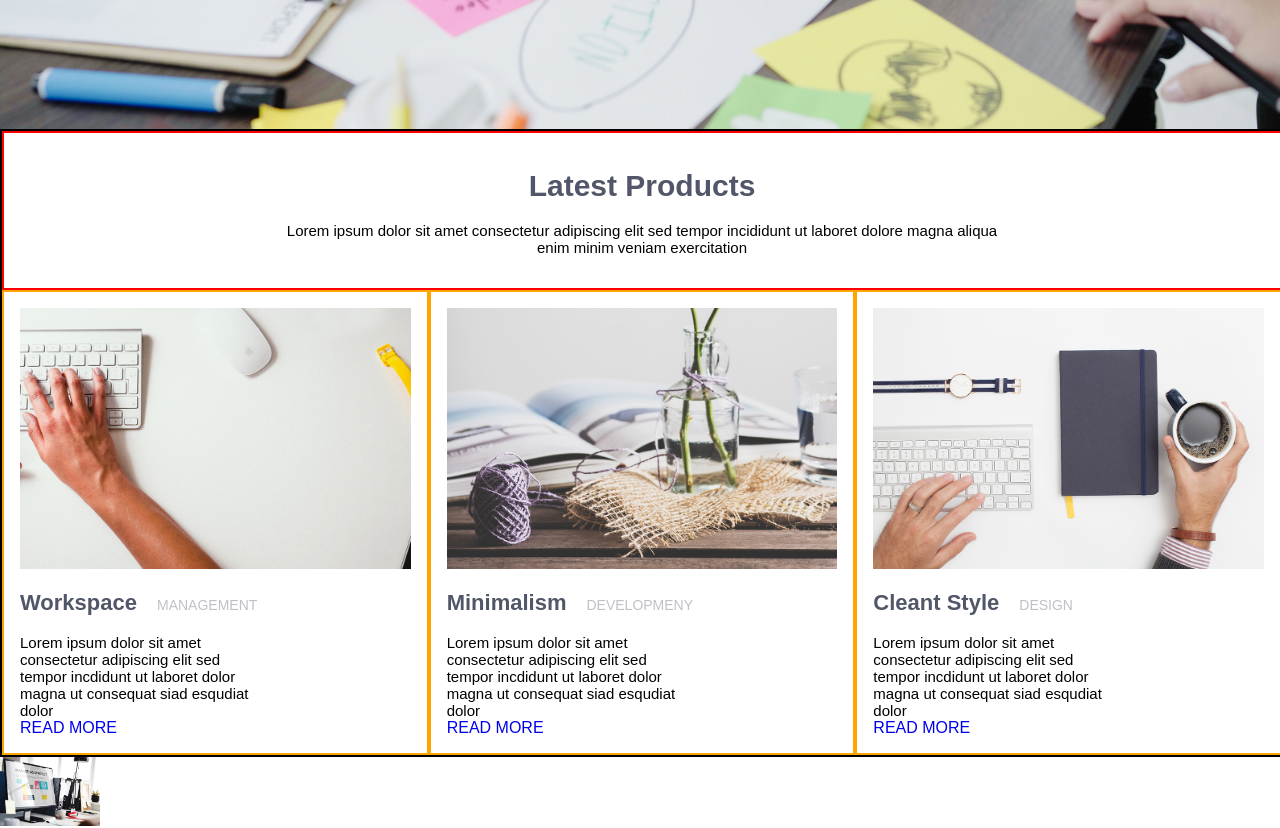
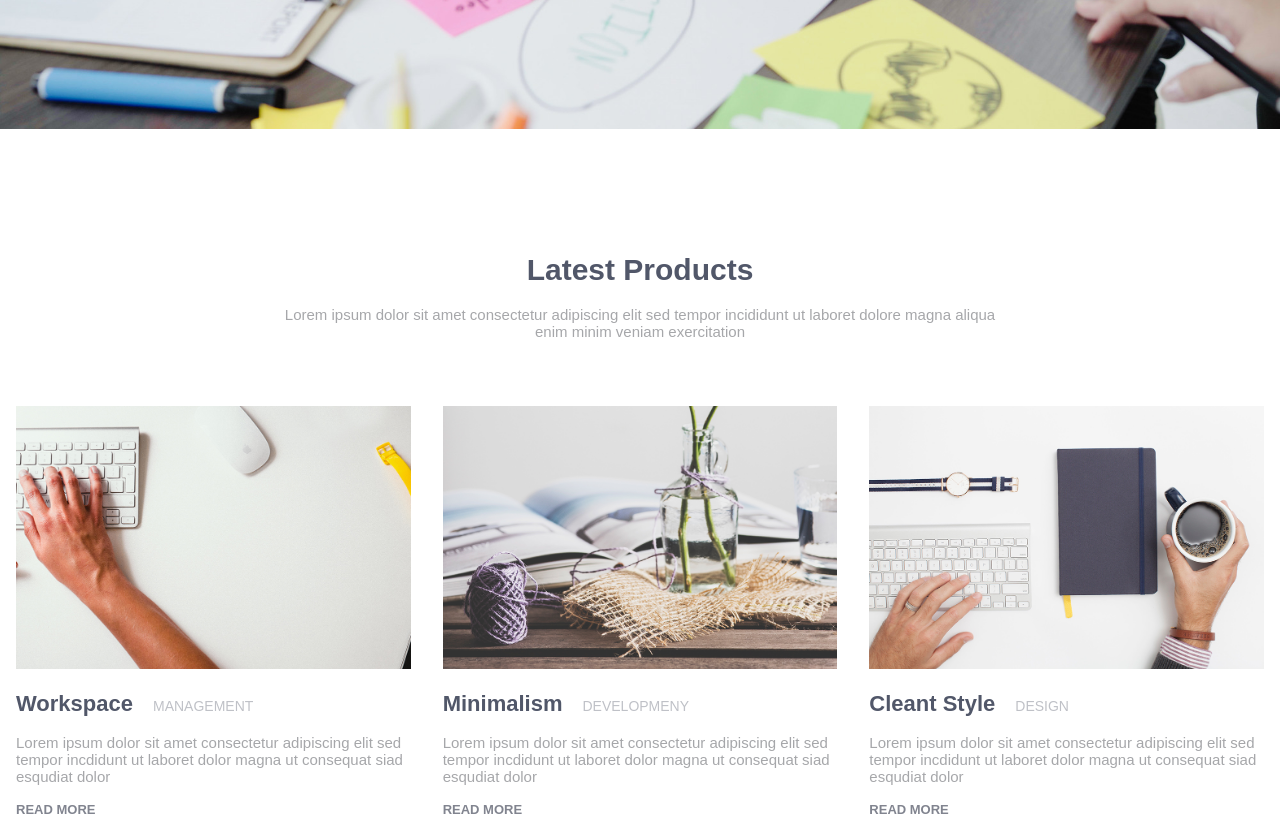
Before and after one commit to willianbatist/project-landing_page_agency, a React (Create React App) app: page / in a window 1280 px wide. Shown: the part 480-1308 px from the top of the page. Built offline with nearby package versions, Linux system fonts and the light colour scheme.

Commit message:
styles: Products finish

```diff
--- a/src/components/products/Products.tsx
+++ b/src/components/products/Products.tsx
@@ -6,8 +6,8 @@ export default function Products() {
   return (
     <S.Products>
       <div className="divTextProducts">
-        <h2>Latest Products</h2>
-        <p>
+        <h2 className="h2SProducts">Latest Products</h2>
+        <p className="pSProducts">
           Lorem ipsum dolor sit amet consectetur adipiscing elit sed tempor
           incididunt ut laboret dolore magna aliqua enim minim veniam exercitation
         </p>
--- a/src/components/products/productCard.tsx
+++ b/src/components/products/productCard.tsx
@@ -27,7 +27,7 @@ export default function ProductCard({
         <span>{tag}</span>
       </h4>
       <p>{description}</p>
-      <a href="#">READ MORE</a>
+      <a className="readMore" href="#">READ MORE</a>
     </S.ProductCard>
   );
 }
--- a/src/components/products/products.styles.ts
+++ b/src/components/products/products.styles.ts
@@ -1,9 +1,8 @@
 import styled from "styled-components";
 
 export const Products = styled.section`
-  border: 2px solid black;
   width: 100%;
-  h2 {
+  .h2SProducts {
     font-size: 30px;
     font-weight: 700;
     color: #515769;
@@ -11,10 +10,11 @@ export const Products = styled.section`
     margin: 0 0 15px;
   }
 
-  p {
+  .pSProducts {
     font-size: 15px;
     font-weight: 400;
     width: 60%;
+    color: #a6a7aa;
   }
 
   .divTextProducts {
@@ -22,8 +22,8 @@ export const Products = styled.section`
     flex-direction: column;
     text-align: center;
     align-items: center;
-    border: 2px solid red;
-    padding: 2em;
+    margin-top: 80px;
+    padding: 2.5em;
   }
 
   .divProductsCard {
@@ -34,12 +34,16 @@ export const Products = styled.section`
   .divProductsCard {
     display: block;
   }
+
+  .pSProducts {
+    width: 90%;
+  }
 }
 `;
 
 export const ProductCard = styled.section`
-  border: 2px solid orange;
   padding: 1em;
+  margin-top: 10px;
   img {
     max-width: 100%;
     height: auto;
@@ -67,4 +71,22 @@ export const ProductCard = styled.section`
     font-weight: 400;
     color: #bfc1c7;
   }
+
+  p {
+    font-size: 15px;
+    font-weight: 400;
+    color: #a6a7aa;
+    margin-bottom: 15px;
+  }
+
+  .readMore {
+    font-size: 13px;
+    font-weight: 600;
+    color: #81848f;
+    line-height: 1.42857143;
+  }
+
+  .readMore:hover {
+    color: #515769;
+  }
 `;
```
